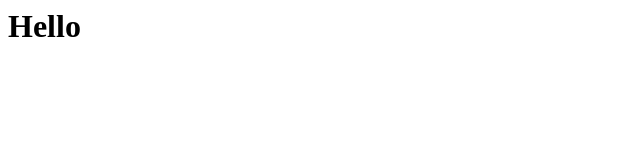
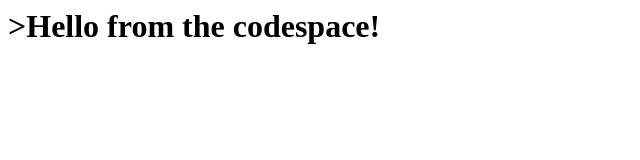
Before and after one commit to yashgoel14/skills-code-with-codespaces, a plain HTML site: page index.html in a window 1280 px wide. Shown: the whole page, without its empty margins (0-640 px from the left). Drawn offline with Linux system fonts and the light colour scheme.

Commit message:
Adding hello from the codespace!

```diff
--- a/index.html
+++ b/index.html
@@ -1,3 +1,3 @@
 <html>
-  <h1>Hello</h1>
+  <h1>>Hello from the codespace!</h1>
 </html>
```
